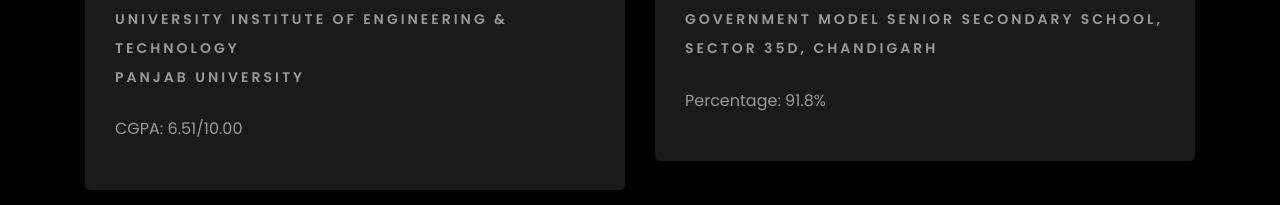
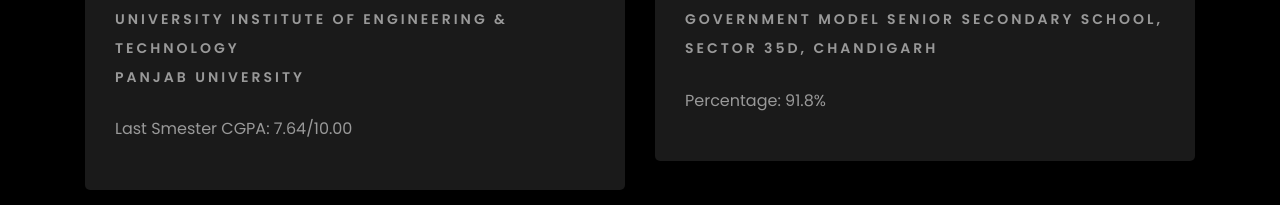
Before and after one commit to mihirwatrana371/mihirwatrana371.github.io, a plain HTML site: page index.html in a window 1280 px wide. Shown: the part 3520-3725 px from the top of the page. Drawn offline with Linux system fonts and the light colour scheme; files whose address does not match are found by name.

Commit message:
Update index.html

```diff
--- a/index.html
+++ b/index.html
@@ -425,7 +425,7 @@ collaborate to make data-driven decisions that matter!</p>
     					<span class="date">2022-2026</span>
     					<h2>Bachelor of Engineering</h2>
     					<span class="position">University Institute Of Engineering &amp; Technology <br> Panjab University</span>
-    					<p class="mt-4">CGPA: 6.51/10.00</p>
+    					<p class="mt-4">Last Smester CGPA: 7.64/10.00</p>
     				</div>
     			</div>
 
```
